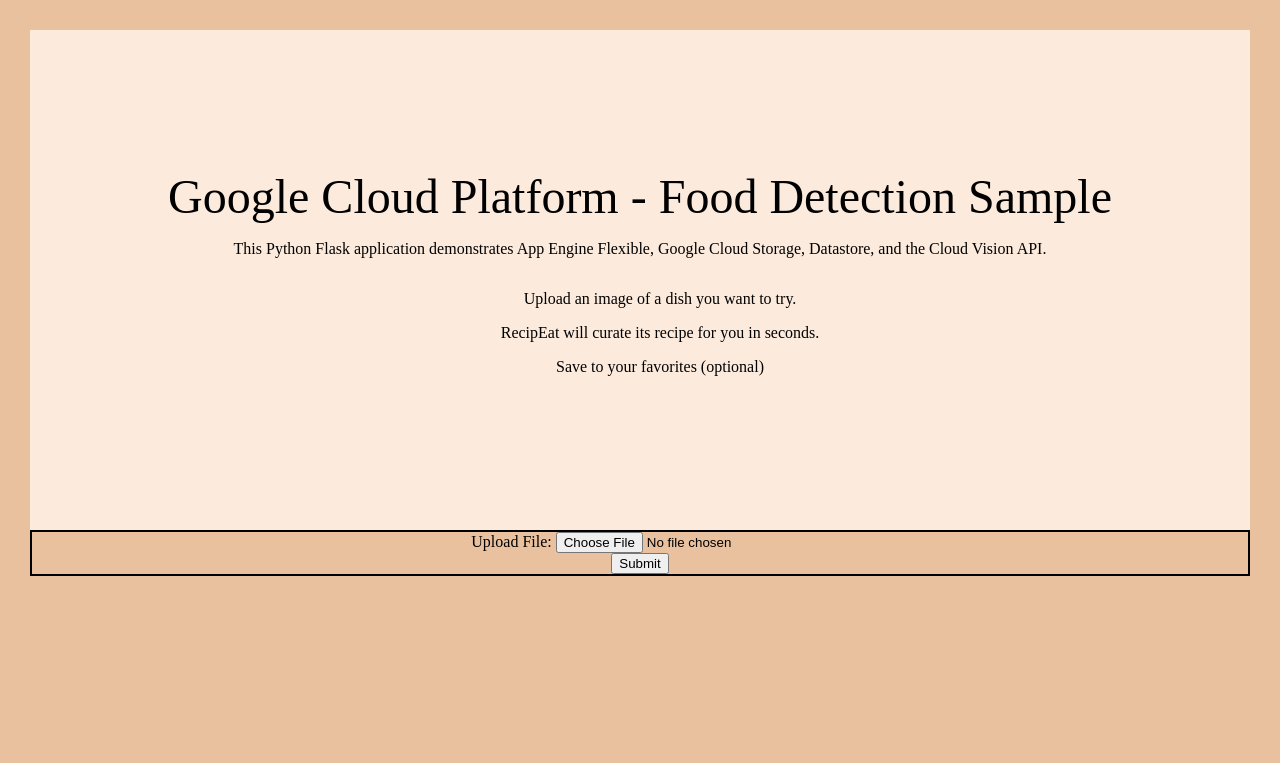
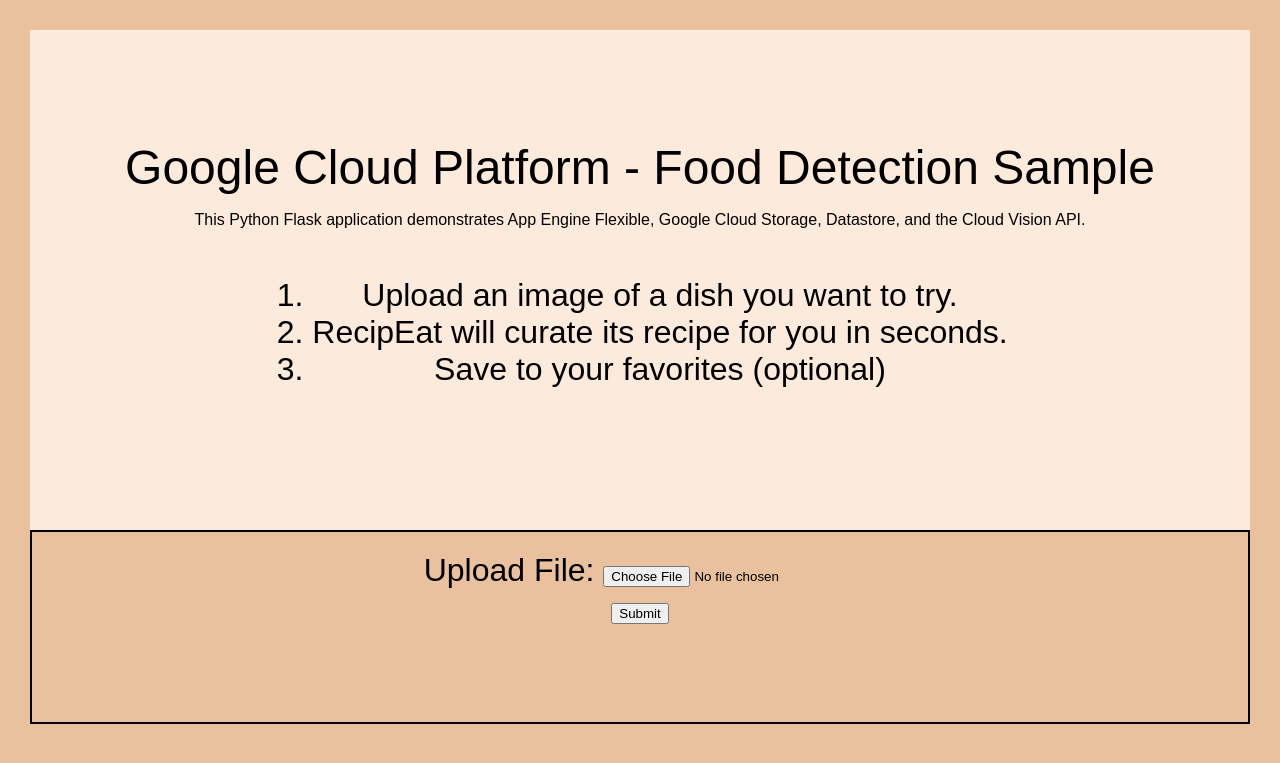
Before and after one commit to ljdutton2/karma_coin, a Flask app: template templates/index.html in a window 1280 px wide. Shown: the top 763 px of the page. Run offline with Flask 2, Linux system fonts and the light colour scheme; the template is opened without the code that fills it, so the values that code supplies are empty.

Commit message:
index updated

```diff
--- a/static/detail_style.css
+++ b/static/detail_style.css
@@ -87,6 +87,7 @@
 
 main {
     background-color: rgba(230, 179, 136, 0.808);
+    font-family: Arial, Helvetica, sans-serif;
     display: flex;
     flex-direction: row;
     justify-content: space-around;
--- a/static/favorites_style.css
+++ b/static/favorites_style.css
@@ -82,14 +82,17 @@
     background-color: rgb(252, 235, 220);
     font-family: Arial, Helvetica, sans-serif;
     margin: 20px;
+
 }
 
 main {
     background-color: rgba(230, 179, 136, 0.808);
+    font-family: Arial, Helvetica, sans-serif;
     display: flex;
     justify-content: space-evenly;
     border: 2px solid;
     height: 1000px;
+
 }
 
 .form {
--- a/static/index_style.css
+++ b/static/index_style.css
@@ -2,6 +2,8 @@
 
 body {
     background-color: rgba(230, 179, 136, 0.808);
+    font-family: Arial, Helvetica, sans-serif;
+
     display: flex;
     flex-direction: column;
     margin: 30px;
@@ -22,11 +24,19 @@
 }
 
 .title-text {
+    font-size: 1em;
+}
 
+.description {
+    font-size: 2em;
 }
 
 .upload {
+    font-size: 2em;
     border: 2px solid;
+    padding: 20px;
+    justify-content: center;
+    height: 150px;
     align-items: center;
     text-align: center;
 }
--- a/templates/index.html
+++ b/templates/index.html
@@ -19,9 +19,9 @@
     </div>
     <div class="description">
       <ol>
-      <p>Upload an image of a dish you want to try.</p>
-      <p>RecipEat will curate its recipe for you in seconds.</p>
-      <p>Save to your favorites (optional)</p>
+        <li>Upload an image of a dish you want to try.</li>
+        <li>RecipEat will curate its recipe for you in seconds.</li>
+        <li>Save to your favorites (optional)</li>
       </ol>
     </div>
   </div>
@@ -31,9 +31,7 @@
       Upload File: <input type="file" name="file"><br>
       <input type="submit" name="submit" value="Submit">
     </form>
-    {% for things in stuff %}
-      <li>{{ things }}</li>
-    {% endfor %}
+
   </div>
 
 </body>
```
